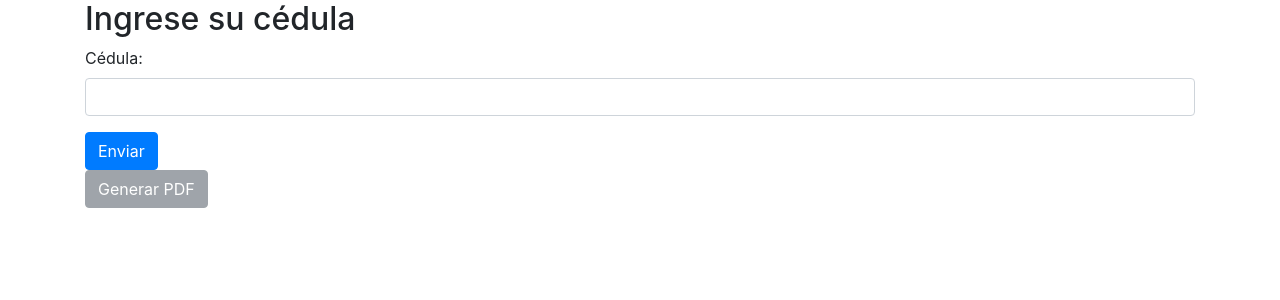
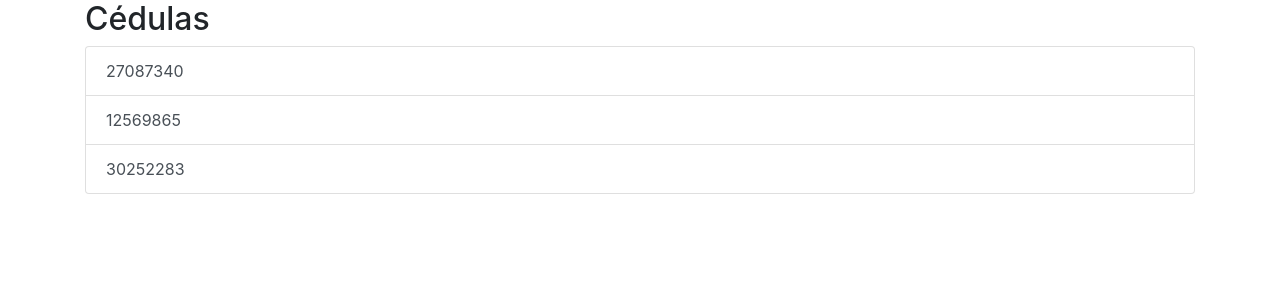
Before and after one commit to luez13/www, a PHP site: page /certificaciones.php in a window 1280 px wide. Shown: the top 300 px of the page. Run offline with PHP 8.4, Linux system fonts and the light colour scheme; data comes from the database, SQL or seed files in the repository; some libraries are stand-ins or nearby versions.

Commit message:
cedula
enlistar las cedulas de la base de datos

```diff
--- a/certificaciones/certificaciones.php
+++ b/certificaciones/certificaciones.php
@@ -5,31 +5,40 @@
     <link rel="stylesheet" href="https://stackpath.bootstrapcdn.com/bootstrap/4.3.1/css/bootstrap.min.css">
     <script src="https://ajax.googleapis.com/ajax/libs/jquery/3.7.1/jquery.min.js"></script>
     <script src="https://cdn.jsdelivr.net/npm/qrcode@1.4.4/build/qrcode.min.js"></script>
+    <!-- Asegúrate de incluir jQuery antes de bootstrap.min.js -->
+    <script src="https://stackpath.bootstrapcdn.com/bootstrap/4.3.1/js/bootstrap.min.js"></script>
 </head>
 <body>
 <div class="container">
-        <h2>Ingrese su cédula</h2>
-        <form id="cedulaForm" method="POST">
-        <div class="form-group">
-            <label for="cedula">Cédula:</label>
-            <input type="text" class="form-control" id="cedula" name="cedula" required>
+    <h2>Cédulas</h2>
+    <div id="cedulas" class="list-group"></div>
+    <div id="datos" class="collapse">
+        <h2>Datos</h2>
+        <div id="resultado"></div>
+        <button id="generarPDF" class="btn btn-primary" disabled>Generar PDF</button>
     </div>
-            <input type="hidden" id="nombre" name="nombre">
-            <input type="hidden" id="apellido" name="apellido">
-            <input type="hidden" id="correo" name="correo">
-            <button type="submit" class="btn btn-primary">Enviar</button>
-        </form>
-        <div id="resultado"></div>
-        <button id="generarPDF" class="btn btn-secondary" disabled>Generar PDF</button>
+</div>
         <!-- Aquí es donde agregas el nuevo div -->
         <div id="pdfLink"></div>
         <div id="qrcode"></div>
     </div>
 
     <script>
-        $('#cedulaForm').on('submit', function(e) {
-            e.preventDefault();
-            var cedula = $('#cedula').val();
+$(document).ready(function() {
+    $.ajax({
+        url: 'validar.php',
+        type: 'POST',
+        dataType: 'json',
+        success: function(data) {
+            if (data && Array.isArray(data)) {
+                var html = '';
+                data.forEach(function(item) {
+                    html += '<button class="list-group-item list-group-item-action cedula">' + item.cedula + '</button>';
+                });
+                $('#cedulas').html(html);
+
+                $('.cedula').on('click', function() {
+    var cedula = $(this).text();
     $.ajax({
         url: 'validar.php',
         type: 'POST',
@@ -41,14 +50,29 @@
                 html += '<p><input type="radio" id="' + item.nombre_doc + '" name="documento" value="' + item.nombre_doc + '"><label for="' + item.nombre_doc + '"> ' + item.nombre_doc + '</label></p>';
             });
             $('#resultado').html(html);
-                    $('#generarPDF').prop('disabled', false);
+            $('#datos').collapse('show');  // Mostrar los datos con una animación
 
             // Almacenar los datos en los campos ocultos
             $('#nombre').val(data[0].nombre);
             $('#apellido').val(data[0].apellido);
             $('#correo').val(data[0].correo);
+            $('#cedula').val(cedula);  // Almacenar la cédula en el campo oculto
+
+            $('#generarPDF').prop('disabled', false);  // Habilitar el botón de generar PDF
+        },
+        error: function(jqXHR, textStatus, errorThrown) {
+            console.error('Error: ' + textStatus + ', ' + errorThrown);
         }
     });
+});
+
+            } else {
+                console.error('Error: Los datos recibidos no son válidos');
+            }
+        },
+        error: function(jqXHR, textStatus, errorThrown) {
+            console.error('Error: ' + textStatus + ', ' + errorThrown);
+        }
     });
 
     $('#generarPDF').on('click', function() {
@@ -116,6 +140,7 @@
             }
         });
     });
+});
     </script>
 </body>
 </html>
--- a/certificaciones/validar.php
+++ b/certificaciones/validar.php
@@ -8,13 +8,18 @@ try {
     $conn = new PDO("mysql:host=$host;dbname=$db", $user, $pass);
     $conn->setAttribute(PDO::ATTR_ERRMODE, PDO::ERRMODE_EXCEPTION);
 
-    $cedula = $_POST['cedula'];
-    $stmt = $conn->prepare("SELECT usuario.nombre, usuario.apellido, usuario.correo, documentos.nombre_doc FROM usuario INNER JOIN doc_ref ON usuario.id=doc_ref.user_id INNER JOIN documentos ON doc_ref.document_id=documentos.id_doc WHERE usuario.cedula = :cedula");
-    $stmt->execute([':cedula' => $cedula]);
+    if (isset($_POST['cedula'])) {
+        $cedula = $_POST['cedula'];
+        $stmt = $conn->prepare("SELECT usuario.nombre, usuario.apellido, usuario.correo, documentos.nombre_doc FROM usuario INNER JOIN doc_ref ON usuario.id=doc_ref.user_id INNER JOIN documentos ON doc_ref.document_id=documentos.id_doc WHERE usuario.cedula = :cedula");
+        $stmt->execute([':cedula' => $cedula]);
+    } else {
+        $stmt = $conn->prepare("SELECT usuario.cedula FROM usuario");
+        $stmt->execute();
+    }
 
     $result = $stmt->fetchAll(PDO::FETCH_ASSOC);
     echo json_encode($result);
 } catch(PDOException $e) {
-    echo "Error: " . $e->getMessage();
+    echo json_encode(["Error" => $e->getMessage()]);
 }
 ?>
```
Lines whose indentation alone changed are shown as unchanged.
